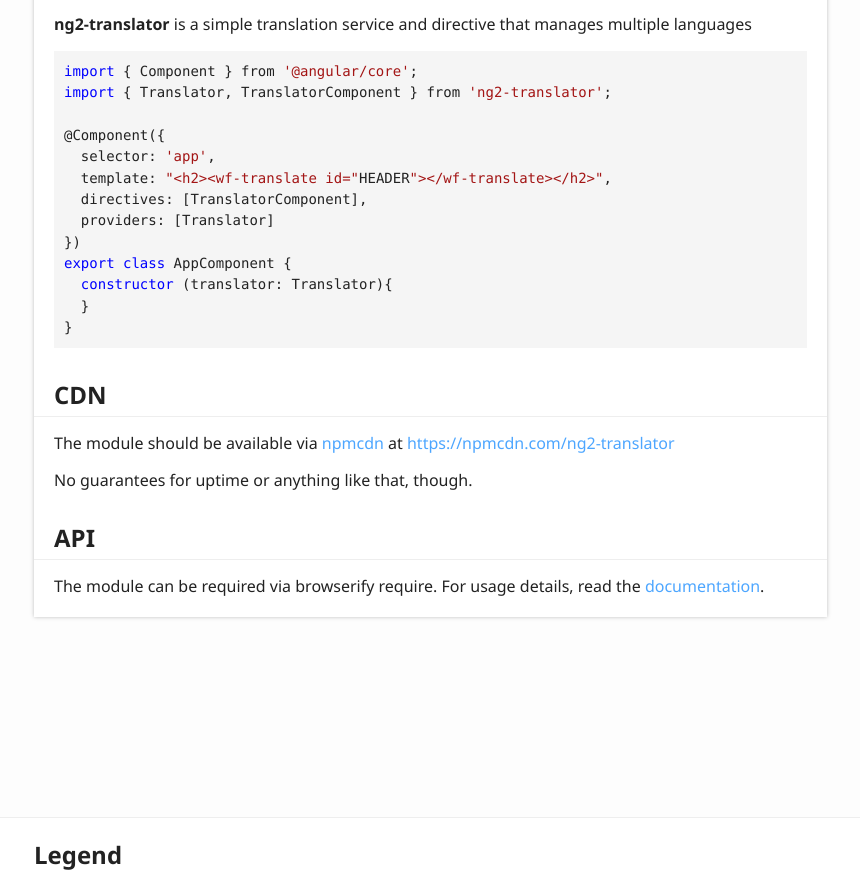
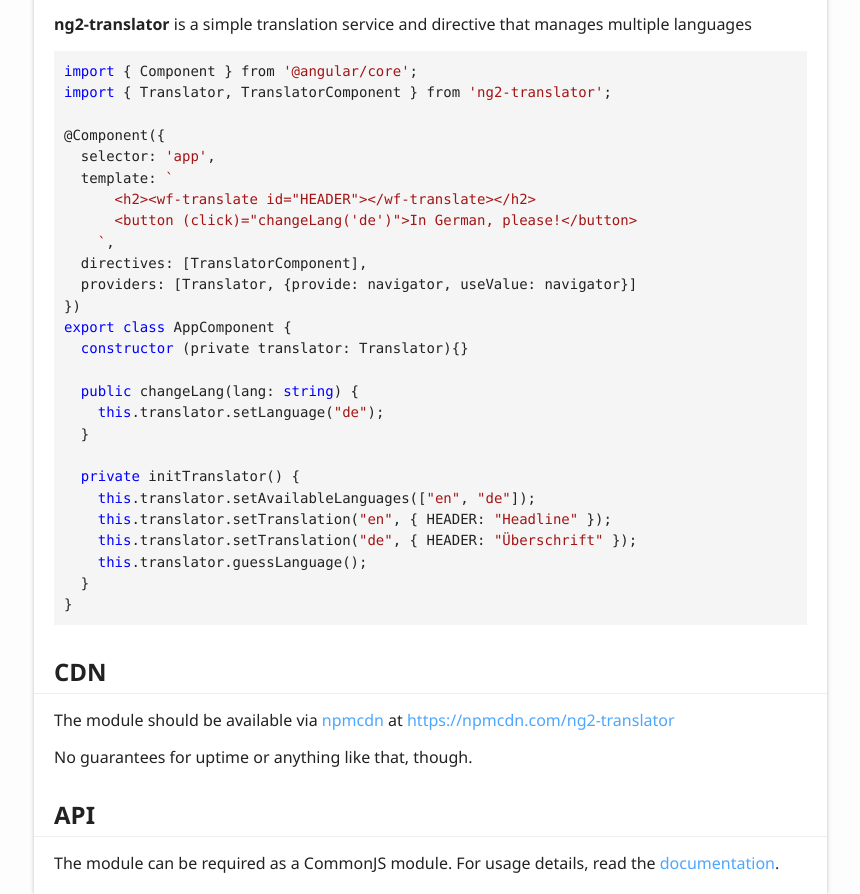
Before and after one commit to dbartholomae/ng2-translator, a website: page doc/index.html in a window 1280 px wide. Shown: the part 2403-3297 px from the top of the page, without its empty margins (6-866 px from the left). Drawn offline with Linux system fonts and the light colour scheme.

Commit message:
docs(README): add README

```diff
--- a/doc/index.html
+++ b/doc/index.html
@@ -79,12 +79,25 @@
 
 @Component({
   selector: <span class="hljs-string">'app'</span>,
-  template: <span class="hljs-string">"&lt;h2&gt;&lt;wf-translate id="</span>HEADER<span class="hljs-string">"&gt;&lt;/wf-translate&gt;&lt;/h2&gt;"</span>,
+  template: <span class="hljs-string">`
+      &lt;h2&gt;&lt;wf-translate id="HEADER"&gt;&lt;/wf-translate&gt;&lt;/h2&gt;
+      &lt;button (click)="changeLang('de')"&gt;In German, please!&lt;/button&gt;
+    `</span>,
   directives: [TranslatorComponent],
-  providers: [Translator]
+  providers: [Translator, {provide: navigator, useValue: navigator}]
 })
 <span class="hljs-keyword">export</span> <span class="hljs-keyword">class</span> AppComponent {
-  <span class="hljs-keyword">constructor</span> (translator: Translator){
+  <span class="hljs-keyword">constructor</span> (private translator: Translator){}
+
+  <span class="hljs-keyword">public</span> changeLang(lang: <span class="hljs-built_in">string</span>) {
+    <span class="hljs-keyword">this</span>.translator.setLanguage(<span class="hljs-string">"de"</span>);
+  }
+
+  <span class="hljs-keyword">private</span> initTranslator() {
+    <span class="hljs-keyword">this</span>.translator.setAvailableLanguages([<span class="hljs-string">"en"</span>, <span class="hljs-string">"de"</span>]);
+    <span class="hljs-keyword">this</span>.translator.setTranslation(<span class="hljs-string">"en"</span>, { HEADER: <span class="hljs-string">"Headline"</span> });
+    <span class="hljs-keyword">this</span>.translator.setTranslation(<span class="hljs-string">"de"</span>, { HEADER: <span class="hljs-string">"Überschrift"</span> });
+    <span class="hljs-keyword">this</span>.translator.guessLanguage();
   }
 }
 </code></pre>
@@ -93,7 +106,7 @@
 				<a href="https://npmcdn.com/ng2-translator">https://npmcdn.com/ng2-translator</a></p>
 				<p>No guarantees for uptime or anything like that, though.</p>
 				<h2 id="api">API</h2>
-				<p>The module can be required via browserify require.
+				<p>The module can be required as a CommonJS module.
 				For usage details, read the <a href="https://rawgit.com/dbartholomae/ng2-translator/master/doc/index.html">documentation</a>.</p>
 			</div>
 		</div>
```
Also changed, not shown: README.md (added).
